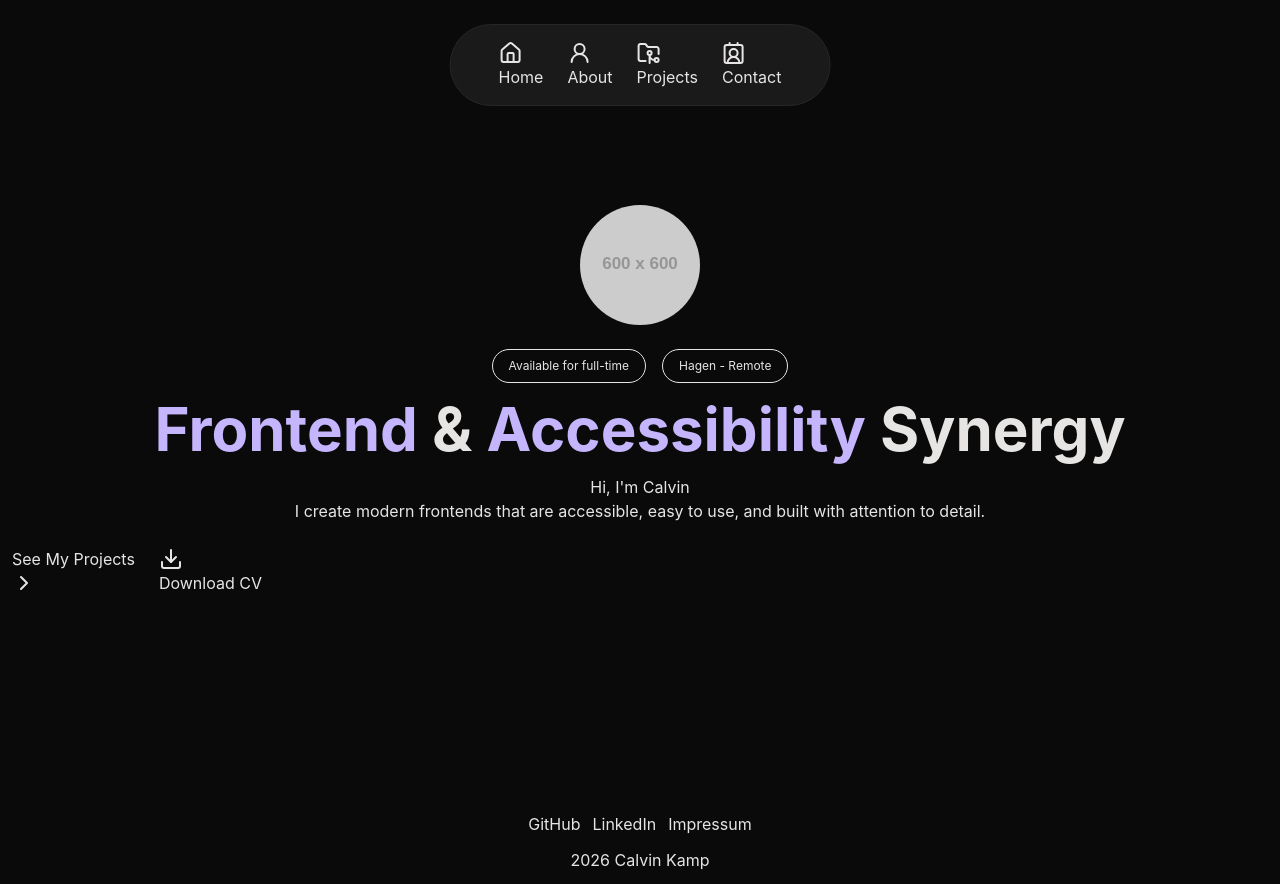
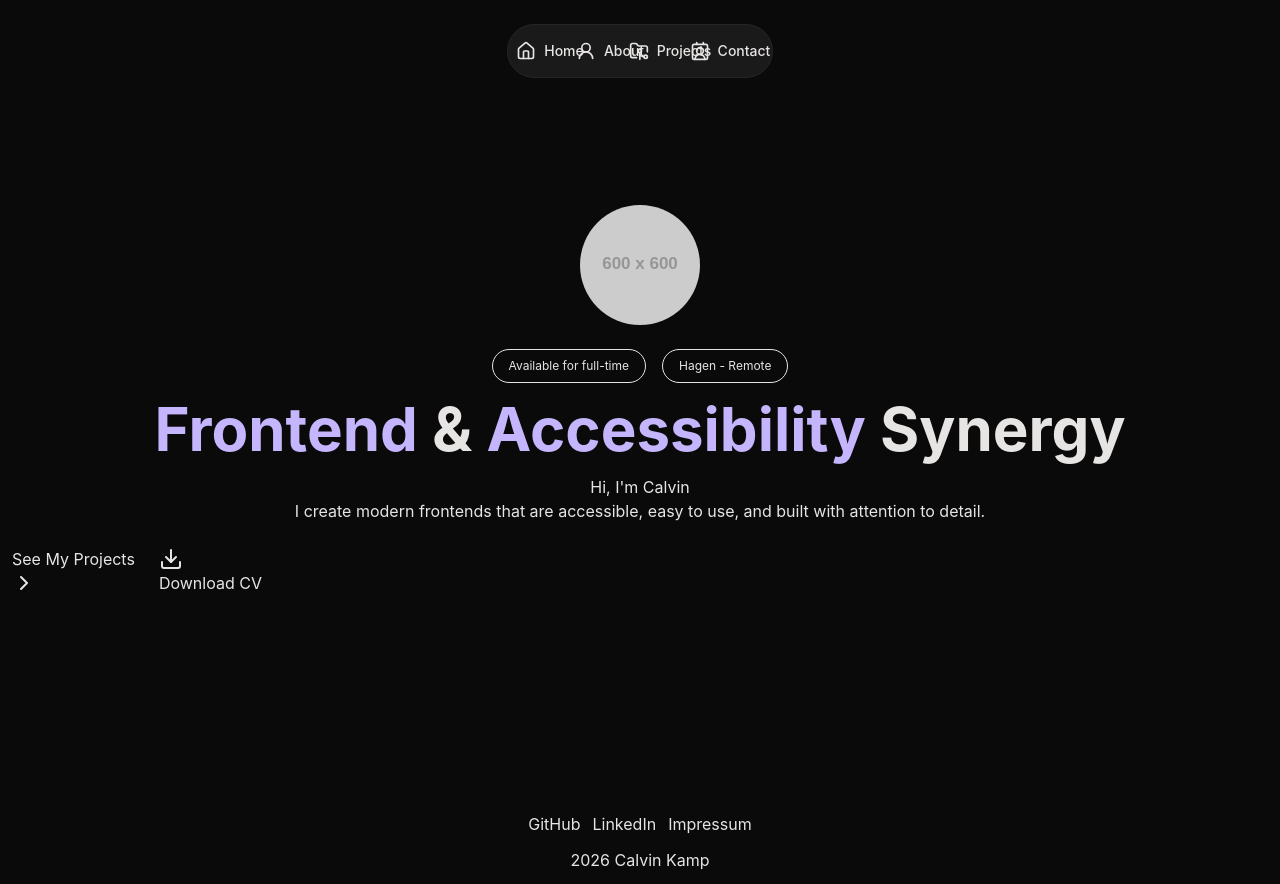
Before and after one commit to calvin-kamp/portfolio-vue, a Vue app: page / in a window 1280 px wide. Built offline with nearby package versions, Linux system fonts and the light colour scheme.

Commit message:
feat: update header-component

```diff
--- a/src/components/layout/SiteHeader.vue
+++ b/src/components/layout/SiteHeader.vue
@@ -1,6 +1,6 @@
 <script setup lang="ts">
 import type { NavItem } from '.'
-import { BaseLink } from '../base'
+import { BaseButton, BaseLink } from '../base'
 import { ContactRound, FolderGit2, Home, UserRound, type LucideIcon } from '@lucide/vue'
 
 interface HeaderNavItem extends NavItem {
@@ -16,18 +16,18 @@ const headerNavigation: HeaderNavItem[] = [
 </script>
 <template>
   <header
-    class="fixed top-6 left-1/2 -translate-x-1/2 py-4 px-12 bg-surface border border-border rounded-full"
+    class="fixed top-6 left-1/2 -translate-x-1/2 py-2 px-6 bg-surface border border-border rounded-full z-10"
   >
     <nav>
       <ul class="flex gap-6 align-center">
         <li class="" v-for="navItem in headerNavigation" :key="navItem.href">
-          <BaseLink :href="navItem.href">
-            <component :is="navItem.icon" aria-hidden="true" />
+          <BaseButton :href="navItem.href" :as="BaseLink" variant="ghost" size="icon">
+            <component :is="navItem.icon" class="size-5" aria-hidden="true" />
 
             <span class="sr-only lg:not-sr-only">
               {{ navItem.label }}
             </span>
-          </BaseLink>
+          </BaseButton>
         </li>
       </ul>
     </nav>
```
